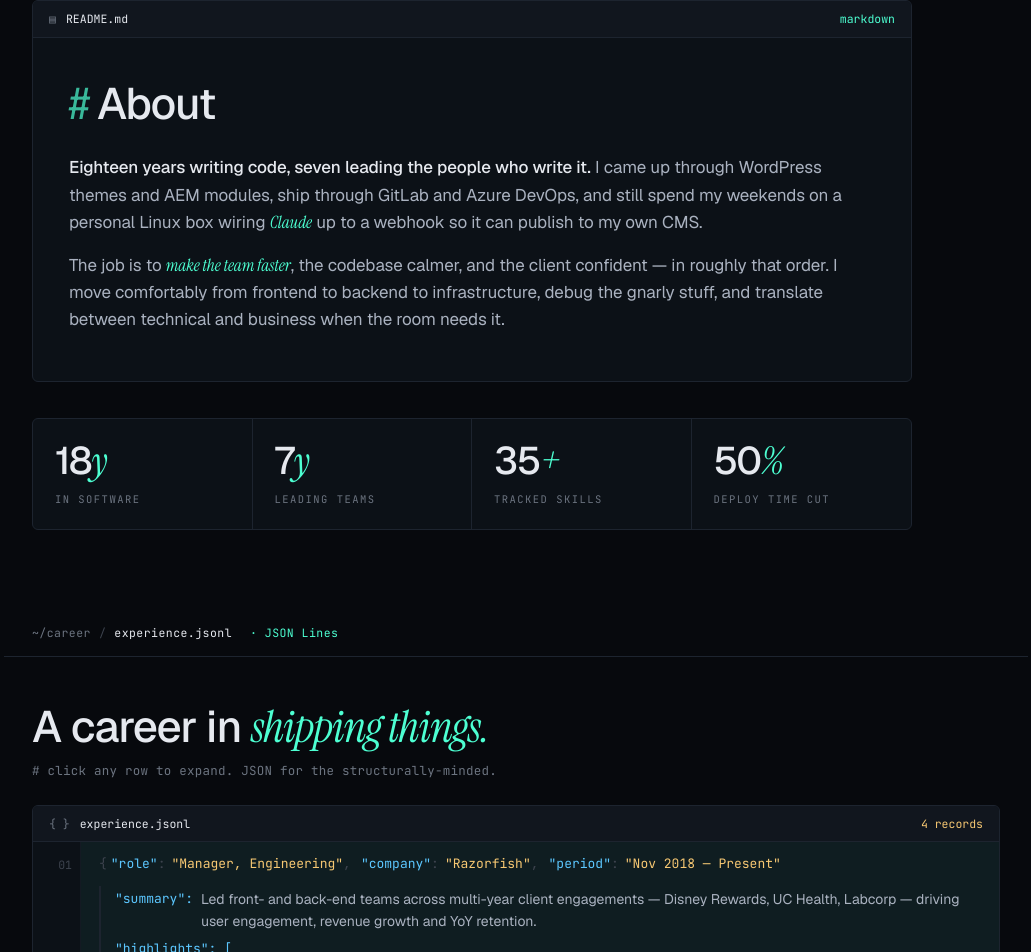
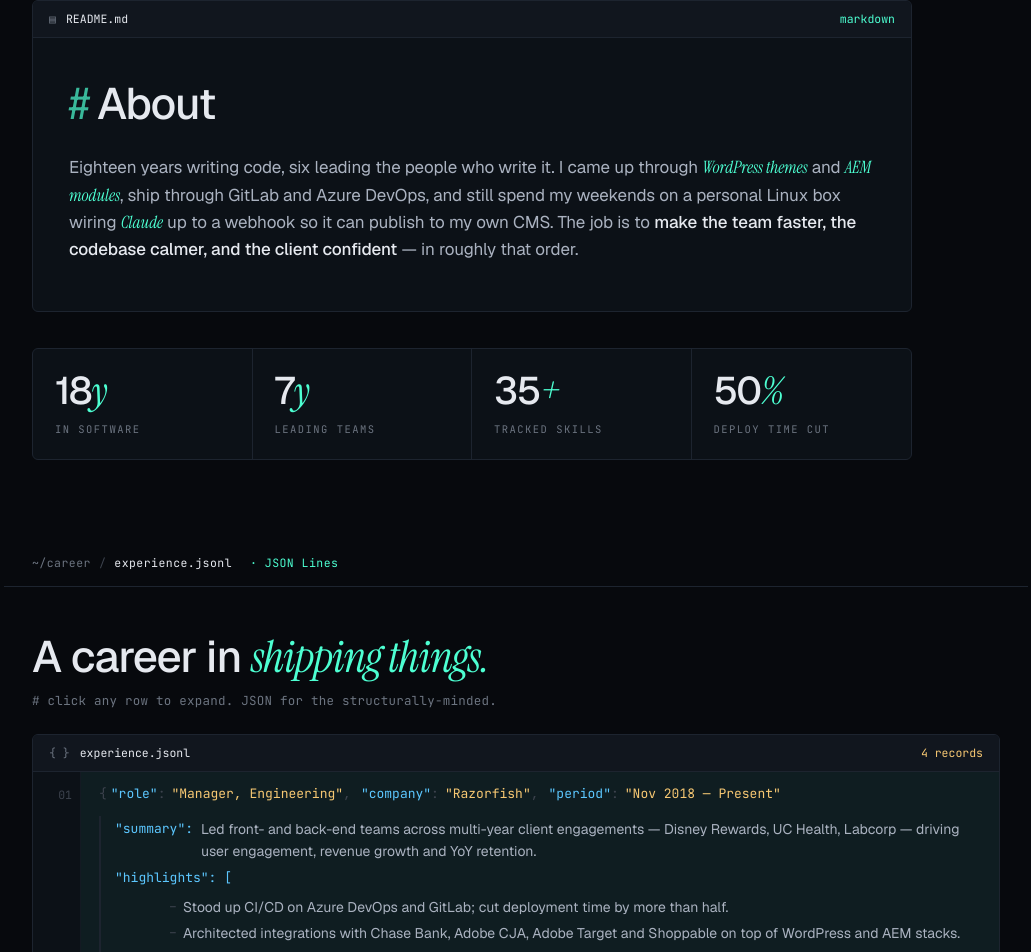
Before and after one commit to lordborden/evanborden, a React (Vite) app: page / in a window 1280 px wide. Shown: the part 962-1914 px from the top of the page, without its empty margins (244-1275 px from the left). Built offline with nearby package versions, Linux system fonts and the light colour scheme.

Commit message:
content(v2): migrate v1 About paragraph verbatim to README pane
Single paragraph (was two), "six" not "seven" leading years, italic accents
on "WordPress themes" / "AEM modules" / "Claude", and the closing mission
statement bolded as the visual anchor.

```diff
--- a/src/components/parts1.jsx
+++ b/src/components/parts1.jsx
@@ -79,10 +79,7 @@
           <div className="body">
             <h1><span className="hash">#</span>About</h1>
             <p>
-              <strong>Eighteen years writing code, seven leading the people who write it.</strong> I came up through WordPress themes and AEM modules, ship through GitLab and Azure DevOps, and still spend my weekends on a personal Linux box wiring <em>Claude</em> up to a webhook so it can publish to my own CMS.
-            </p>
-            <p>
-              The job is to <em>make the team faster</em>, the codebase calmer, and the client confident — in roughly that order. I move comfortably from frontend to backend to infrastructure, debug the gnarly stuff, and translate between technical and business when the room needs it.
+              Eighteen years writing code, six leading the people who write it. I came up through <em>WordPress themes</em> and <em>AEM modules</em>, ship through GitLab and Azure DevOps, and still spend my weekends on a personal Linux box wiring <em>Claude</em> up to a webhook so it can publish to my own CMS. The job is to <strong>make the team faster, the codebase calmer, and the client confident</strong> — in roughly that order.
             </p>
           </div>
         </div>
```
